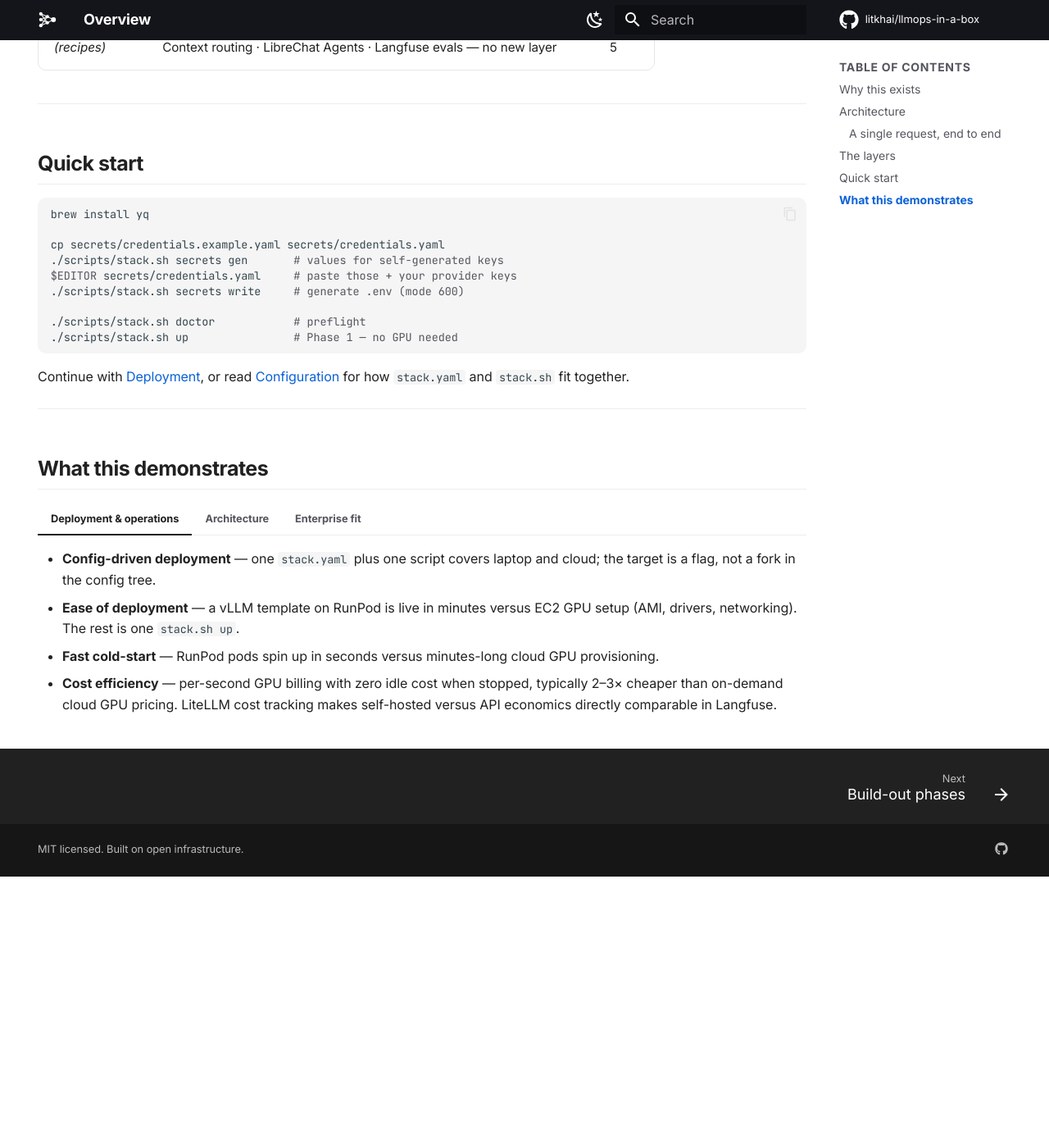
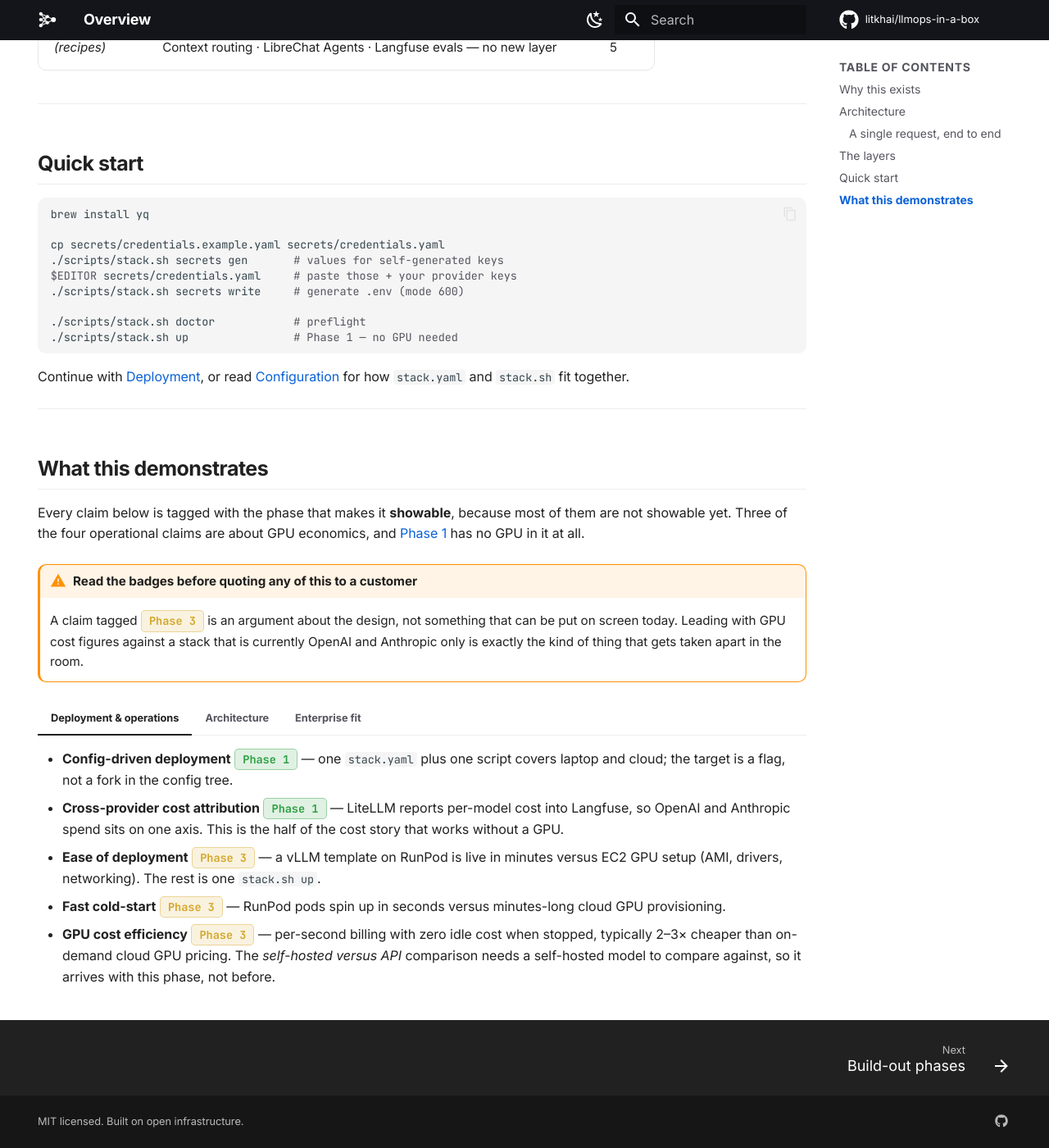
Before and after one commit to litkhai/llmops-in-a-box, an MkDocs documentation site: the page built from docs/index.md, in a window 1280 px wide and 1400 px high, scrolled down 3042 px. Shown: the whole window at 82% size. Built offline with MkDocs 1.6.1 and Material for MkDocs 9.7.7, drawn with Linux system fonts in a browser that asks for light colours; comment, search, counter and statistics services are not loaded; before the commit the page ends 4111 px from its top, so only the background shows below that.

Commit message:
Tag every "what this demonstrates" claim with the phase that makes it real
The list read as a flat set of things the stack does. It is not: three of
the four operational claims are GPU economics, and Phase 1 — the only phase
in progress — has no GPU in it. As written, a reader would take
"per-second GPU billing, 2-3x cheaper" as something they could be shown
today, against a stack that is currently OpenAI and Anthropic only.

Every claim now carries the phase that makes it showable, and the ones that
were quietly conflating two things are split:

- Cost was one bullet. Cross-provider attribution (OpenAI vs Anthropic on
  one axis) works in Phase 1; self-hosted-vs-API needs something
  self-hosted to compare against, so it is Phase 3.
- Framework-neutral observability listed MCP agents alongside raw SDKs.
  The MCP half is Phase 2; split out.
- "Incremental adoption, proven" — nothing is proven yet. The word is gone
  and the claim is tagged Phase 3, which is when the argument completes.

The sharpest correction is sovereignty. It was in "Enterprise fit" with no
qualifier, next to 망분리 / ISMS-P — but `--profile airgapped` needs a
self-hosted model to route to, so Phase 1 egresses every single request to
a commercial API. For a regulated-industry audience that gap is the whole
conversation, so it is now stated in the bullet rather than left for the
architecture diagram to imply otherwise.

Uses the .phase-N badge classes, which were defined in extra.css and had
never been used anywhere. Via inline HTML spans, not attr_list: attr_list
attaches attributes to an existing element, and `[text]{ .class }` has no
element to attach to, so it rendered literally. Caught by looking at the
rendered page rather than the markup.

Co-Authored-By: Claude Opus 5 (1M context) <noreply@anthropic.com>

```diff
--- a/docs/index.md
+++ b/docs/index.md
@@ -145,22 +145,29 @@ Continue with [Deployment](deployment.md), or read [Configuration](configuration
 
 ## What this demonstrates
 
+Every claim below is tagged with the phase that makes it **showable**, because most of them are not showable yet. Three of the four operational claims are about GPU economics, and [Phase 1](phases.md) has no GPU in it at all.
+
+!!! warning "Read the badges before quoting any of this to a customer"
+    A claim tagged <span class="phase phase-3">Phase 3</span> is an argument about the design, not something that can be put on screen today. Leading with GPU cost figures against a stack that is currently OpenAI and Anthropic only is exactly the kind of thing that gets taken apart in the room.
+
 === "Deployment & operations"
 
-    - **Config-driven deployment** — one `stack.yaml` plus one script covers laptop and cloud; the target is a flag, not a fork in the config tree.
-    - **Ease of deployment** — a vLLM template on RunPod is live in minutes versus EC2 GPU setup (AMI, drivers, networking). The rest is one `stack.sh up`.
-    - **Fast cold-start** — RunPod pods spin up in seconds versus minutes-long cloud GPU provisioning.
-    - **Cost efficiency** — per-second GPU billing with zero idle cost when stopped, typically 2–3× cheaper than on-demand cloud GPU pricing. LiteLLM cost tracking makes self-hosted versus API economics directly comparable in Langfuse.
+    - **Config-driven deployment** <span class="phase phase-1">Phase 1</span> — one `stack.yaml` plus one script covers laptop and cloud; the target is a flag, not a fork in the config tree.
+    - **Cross-provider cost attribution** <span class="phase phase-1">Phase 1</span> — LiteLLM reports per-model cost into Langfuse, so OpenAI and Anthropic spend sits on one axis. This is the half of the cost story that works without a GPU.
+    - **Ease of deployment** <span class="phase phase-3">Phase 3</span> — a vLLM template on RunPod is live in minutes versus EC2 GPU setup (AMI, drivers, networking). The rest is one `stack.sh up`.
+    - **Fast cold-start** <span class="phase phase-3">Phase 3</span> — RunPod pods spin up in seconds versus minutes-long cloud GPU provisioning.
+    - **GPU cost efficiency** <span class="phase phase-3">Phase 3</span> — per-second billing with zero idle cost when stopped, typically 2–3× cheaper than on-demand cloud GPU pricing. The *self-hosted versus API* comparison needs a self-hosted model to compare against, so it arrives with this phase, not before.
 
 === "Architecture"
 
-    - **Unified gateway** — one OpenAI-compatible endpoint in front of self-hosted and commercial models; applications never change when models do.
-    - **Framework-neutral observability** — tracing lives at the gateway, so raw SDKs, LangChain, LlamaIndex, and MCP-based agents are captured identically.
-    - **Composability** — every layer swaps out: vLLM → SGLang/TGI, RunPod → AWS/on-prem GPU, LibreChat → your own app.
-    - **Incremental adoption, proven** — the [phase profiles](phases.md) are the argument: the same config carries you from APIs-only to fully self-hosted without a rewrite.
+    - **Unified gateway** <span class="phase phase-1">Phase 1</span> — one OpenAI-compatible endpoint in front of self-hosted and commercial models; applications never change when models do.
+    - **Framework-neutral observability** <span class="phase phase-1">Phase 1</span> — tracing lives at the gateway, so raw SDKs, LangChain and LlamaIndex are captured identically, with no application changes.
+    - **Traced tool calls** <span class="phase phase-2">Phase 2</span> — the same applies to MCP-based agents: tool calls land in Langfuse beside the completion that triggered them.
+    - **Composability** <span class="phase phase-3">Phase 3</span> — every layer swaps out: vLLM → SGLang/TGI, RunPod → AWS/on-prem GPU, LibreChat → your own app. Swapping the serving layer only becomes a demonstration once there is one.
+    - **Incremental adoption** <span class="phase phase-3">Phase 3</span> — the [phase profiles](phases.md) are the argument, and the argument completes when the same config has actually carried the stack from APIs-only to self-hosted without a rewrite.
 
 === "Enterprise fit"
 
-    - **Sovereignty & compliance** — the full path (UI → gateway → model → traces) can run inside your own network boundary. Relevant to regulated and air-gapped environments, including Korean 망분리 / ISMS-P contexts. `--profile airgapped` enforces no commercial API egress.
-    - **Gradual adoption** — start with commercial APIs, add self-hosted models later behind the same gateway, with one observability pane throughout.
-    - **Scale story** — Langfuse's ClickHouse backend handles production trace volume; the same architecture extends from a laptop demo to millions of traces per day.
+    - **Scale story** <span class="phase phase-1">Phase 1</span> — Langfuse's ClickHouse backend handles production trace volume; the same architecture extends from a laptop demo to millions of traces per day.
+    - **Gradual adoption** <span class="phase phase-1">Phase 1</span> — start with commercial APIs behind the gateway, with one observability pane from the first request.
+    - **Sovereignty & compliance** <span class="phase phase-3">Phase 3</span> — the full path (UI → gateway → model → traces) inside your own network boundary, for regulated and air-gapped environments including Korean 망분리 / ISMS-P contexts. `--profile airgapped` enforces no commercial API egress — but it requires a self-hosted model to fall back to, so **Phase 1 egresses every request to OpenAI or Anthropic**. Worth stating plainly rather than letting the architecture diagram imply otherwise.
```
Also changed, not shown: README.md (+17 -11 lines).
